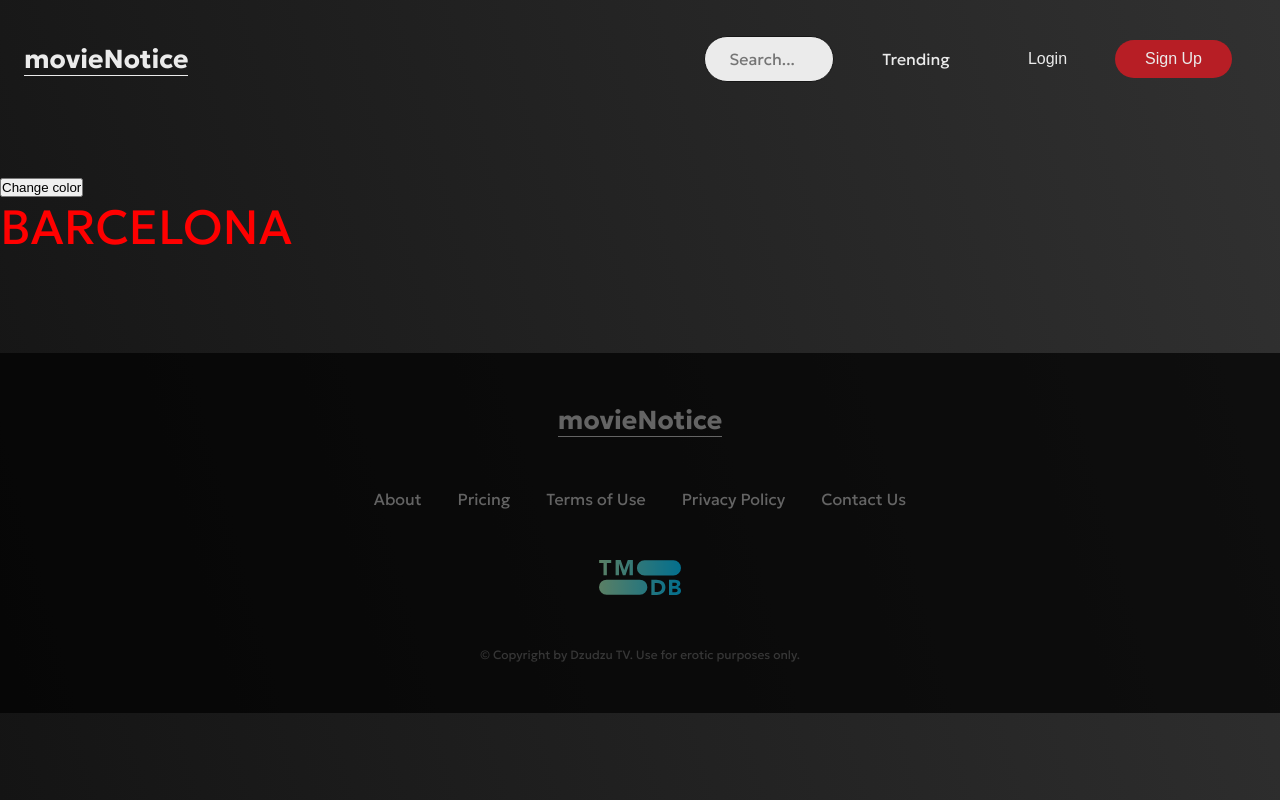
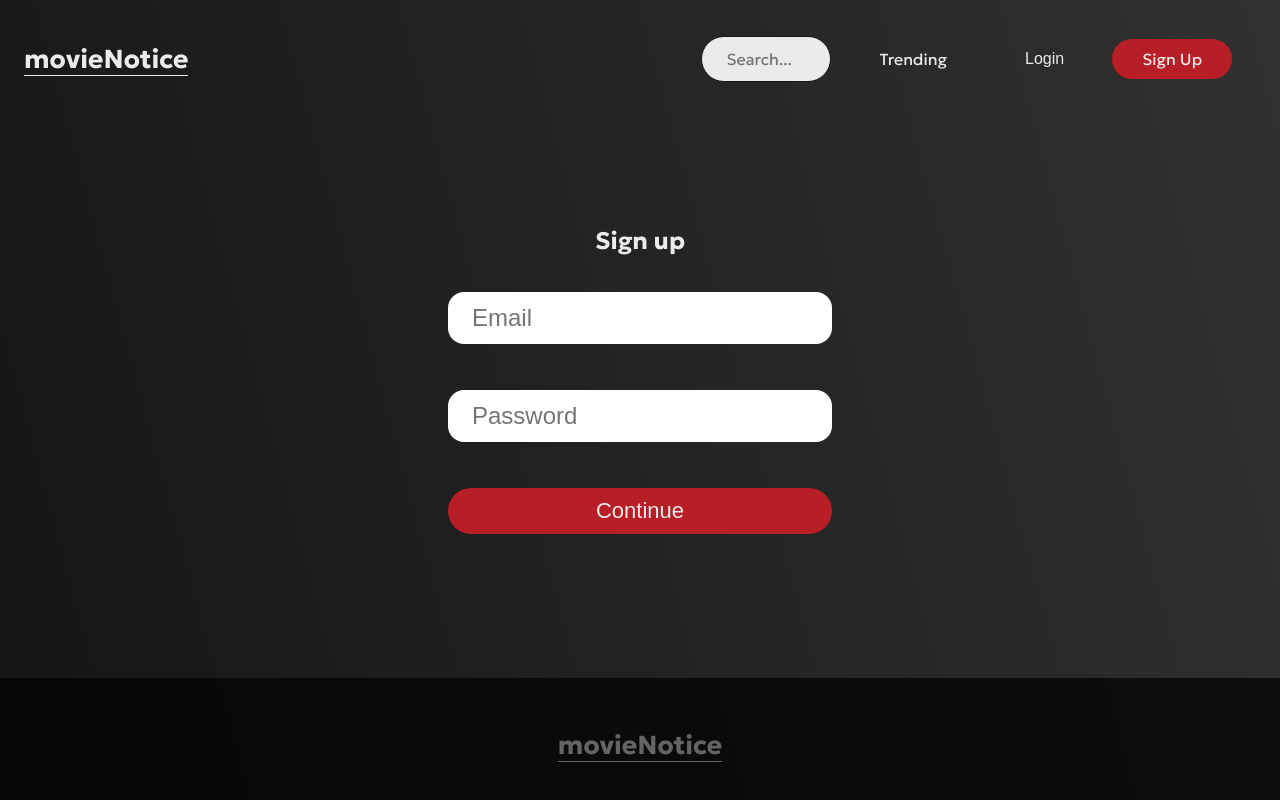
Before and after one commit to lukaghogho/Movie-Notice, a React (Vite) app: page /signup in a window 1280 px wide. Shown: the top 800 px of the page. Built offline with nearby package versions, Linux system fonts and the light colour scheme.

Commit message:
Sign up page added

```diff
--- a/src/components/header/Header.jsx
+++ b/src/components/header/Header.jsx
@@ -45,12 +45,12 @@ const Header = () => {
             </button>
           </li>
           <li>
-            <button
-              onClick={modalClickHandler}
+            <NavLink
+              to="/signup"
               className={`${styles["nav-item"]} ${styles["sign-up"]}`}
             >
               Sign Up
-            </button>
+            </NavLink>
           </li>
         </Fragment>
       )
--- a/src/components/login/Login.jsx
+++ b/src/components/login/Login.jsx
@@ -9,7 +9,7 @@ import AuthErrors from "../store/auth-errors";
 import React, { useContext } from "react";
 
 const Login = (props) => {
-  const ctx = useContext(UserContext);
+  const ctxUser = useContext(UserContext);
   const ctxErrors = useContext(AuthErrors);
   const navigate = useNavigate();
   const {
@@ -31,7 +31,7 @@ const Login = (props) => {
         data.password
       ).then((userCredential) => {
         const user = userCredential.user;
-        ctx.collector({
+        ctxUser.collector({
           type: "LOGIN",
           isLoggedIn: true,
           userID: user.uid,
--- a/src/components/logout/Logout.jsx
+++ b/src/components/logout/Logout.jsx
@@ -6,12 +6,12 @@ import React, { useContext } from "react";
 import UserContext from "../store/user-context";
 
 const Logout = () => {
-  const ctx = useContext(UserContext);
+  const ctxUser = useContext(UserContext);
   const navigate = useNavigate();
   const logoutHandler = async () => {
     try {
       const post = await signOut(auth);
-      // dispatchData({ type: "LOGOUT" });
+      ctxUser.collector({ type: "LOGOUT" });
       navigate("/");
     } catch (error) {
       console.error(error);
--- a/src/pages/home/landing/Landing.jsx
+++ b/src/pages/home/landing/Landing.jsx
@@ -7,8 +7,8 @@ const Landing = () => {
         <div className={styles["text-box"]}>
           <h2 className={styles.heading}>Never miss an episode AGAIN</h2>
           <p className={styles.text}>
-            Subscribe and get notified whenever your favorite movie or new
-            episode of tv show gets released. Wherever you are, whenever it is!
+            Subscribe and get notified whenever new episode of your favorite TV
+            show gets released. Wherever you are, whenever it is!
           </p>
           <button className={styles.btn}>Get Started</button>
         </div>
--- a/src/pages/home/landing/Landing.module.css
+++ b/src/pages/home/landing/Landing.module.css
@@ -29,14 +29,13 @@
   flex-direction: column;
   align-items: center;
   justify-content: space-evenly;
-  /* text-align: center; */
 }
 
 .text {
   color: #ebebebd7;
   font-size: 1.8rem;
   line-height: 1.3;
-  padding: 0 8rem;
+  padding: 0 8.6rem;
   margin-bottom: 2.8rem;
   text-align: center;
 }
@@ -57,8 +56,6 @@
 .btn:hover {
   color: #fff;
   background-color: #6e1216;
-  /* border: 1px solid #fff; */
-  /* transform: scale(0); */
 }
 
 .img {
--- a/src/pages/sign-up/SignUp.jsx
+++ b/src/pages/sign-up/SignUp.jsx
@@ -1,52 +1,123 @@
 import styles from "./Signup.module.css";
 import { useSpring, useTransition, animated } from "@react-spring/web";
-import { useState, Fragment } from "react";
+import { useContext } from "react";
+import { useForm } from "react-hook-form";
+import { useNavigate } from "react-router-dom";
+import { createUserWithEmailAndPassword } from "firebase/auth";
+import { auth } from "../../firebase";
+import AuthErrors from "../../components/store/auth-errors";
+import UserContext from "../../components/store/user-context";
 
 const SignUp = () => {
-  const [color, setColor] = useState(false);
-  const [springs, api] = useSpring(() => ({
-    // from: { color: color ? "red" : "blue" },
-    // to: { color: color ? "blue" : "red" },
-  }));
+  const ctxUser = useContext(UserContext);
+  const ctxErrors = useContext(AuthErrors);
+  const navigate = useNavigate();
+  const {
+    register,
+    unregister,
+    handleSubmit,
+    setError,
+    clearErrors,
+    formState: { errors },
+  } = useForm();
 
-  const handleClick = () => {
-    api.start({
-      from: {
-        color: color ? "red" : "blue",
-      },
-      to: {
-        color: color ? "blue" : "red",
-      },
-    });
-    setColor((prev) => !prev);
+  const submitHandler = async (data, e) => {
+    e.preventDefault();
+    unregister();
+    try {
+      const request = await createUserWithEmailAndPassword(
+        auth,
+        data.email,
+        data.password
+      ).then((userCredential) => {
+        const user = userCredential.user;
+        ctxUser.collector({
+          type: "LOGIN",
+          isLoggedIn: true,
+          userID: user.uid,
+          userEmail: user.email,
+          userJoined: user.metadata.creationTime,
+          userLast: user.metadata.lastSignInTime,
+        });
+        navigate(`/user/profile/${user.uid}`);
+      });
+    } catch (error) {
+      console.error(error);
+      setError(error.code.split("/")[0], {
+        message: ctxErrors[error.code.split("/")[1]],
+      });
+    }
   };
+
+  const errorHandler = () => {
+    console.log(errors);
+  };
+
   return (
-    // <form className={styles.box}>
-    //   <p className={styles.text}>ZDRASTI</p>
-    // </form>
-    <Fragment>
-      <button onClick={handleClick}>Change color</button>
-      <animated.p
-        style={{
-          fontSize: "4.8rem",
-          color: "red",
-          transition: "color, .3s",
-          ...springs,
-        }}
-      >
-        BARCELONA
-      </animated.p>
-      {/* <animated.div
-        onClick={handleClick}
-        style={{
-          width: 80,
-          height: 80,
-          background: "#ff6d6d",
-          borderRadius: 8,
-          ...springs,
-        }}
-      /> */}
-    </Fragment>
+    <form
+      onSubmit={handleSubmit(submitHandler, errorHandler)}
+      className={styles.form}
+    >
+      <h2 className={styles.heading}>Sign up</h2>
+      <div className={styles["inputs-box"]}>
+        <div>
+          <input
+            {...register("email", {
+              required: "This is required",
+              shouldUnregister: true,
+              onChange: (e) => {
+                clearErrors("auth");
+              },
+              pattern: {
+                value:
+                  /^[a-zA-Z0-9.!#$%&'*+/=?^_`{|}~-]+@[a-zA-Z0-9-]+(?:\.[a-zA-Z0-9-]+)*$/,
+                message: "Invalid input",
+              },
+            })}
+            type="email"
+            className={styles.input}
+            placeholder="Email"
+          />
+          <span
+            className={styles["error-text"]}
+            style={{ opacity: `${errors.email?.message ? 1 : 0}` }}
+          >
+            {errors.email?.message ? errors.email.message : ""}
+          </span>
+        </div>
+        <div>
+          <input
+            {...register("password", {
+              required: "This is required",
+              shouldUnregister: true,
+              onChange: (e) => {
+                clearErrors("auth");
+              },
+              minLength: {
+                value: 8,
+                message: "Password should contain at least 8 characters",
+              },
+            })}
+            className={styles.input}
+            type="password"
+            placeholder="Password"
+          />
+          <span
+            className={styles["error-text"]}
+            style={{ opacity: `${errors.password?.message ? 1 : 0}` }}
+          >
+            {errors.password?.message ? errors.password.message : ""}
+          </span>
+          <span
+            className={styles["error-text"]}
+            style={{ opacity: `${errors.auth?.message ? 1 : 0}` }}
+          >
+            {errors.auth?.message ? errors.auth.message : ""}
+          </span>
+        </div>
+      </div>
+      <button className={styles.btn}>Continue</button>
+    </form>
   );
 };
 
--- a/src/pages/sign-up/SignUp.module.css
+++ b/src/pages/sign-up/SignUp.module.css
@@ -1,7 +1,98 @@
-.text {
+.form {
+  max-width: 48rem;
+  color: #ebebeb;
+  border-radius: 22px;
+  padding: 4.8rem;
+  margin: 0 auto;
+}
+
+.heading {
+  font-size: 2.4rem;
+  user-select: none;
+  text-align: center;
+  margin-bottom: 3.6rem;
+}
+
+.inputs-box {
+  display: flex;
+  flex-direction: column;
+  gap: 3.6rem;
+}
+
+.input {
+  width: 100%;
+  font-size: 2.4rem;
+  border-radius: 16px;
+  border: none;
+  padding: 1.2rem 2.4rem;
+  margin-bottom: 1rem;
+}
+
+.input:focus {
+  outline: 1px solid #000;
+}
+
+.input:-webkit-autofill,
+.input:-webkit-autofill:hover,
+.input:-webkit-autofill:focus,
+.input:-webkit-autofill:active {
+  -webkit-box-shadow: 0 0 0 30px #fff inset;
+}
+
+.forgot {
   display: inline-block;
-  font-size: 4.8rem;
-  color: #fff;
-  margin: 0 50%;
-  transform: translateX(-50%);
+  font-size: 1.4rem;
+  margin: 1rem;
+  cursor: pointer;
 }
+
+.error {
+  border: 1px solid #eb2f06 !important;
+  /* background-color: rgba(255, 0, 0, 0.3) !important; */
+}
+
+.error:focus {
+  outline: 1px solid #eb2f06 !important;
+  /* background-color: rgba(255, 0, 0, 0.3) !important; */
+}
+
+.error-text {
+  display: block;
+  color: #eb2f06 !important;
+  font-size: 1.4rem;
+  margin: 0 1rem;
+  transition: all 0.3s;
+}
+
+.btn {
+  width: 100%;
+  display: inline-block;
+  color: #ebebeb;
+  font-size: 2.2rem;
+  text-decoration: none;
+  background-color: #b71e25;
+  border-radius: 33px;
+  border: none;
+  padding: 1rem 3rem;
+  margin-top: 3.6rem;
+  transition: all 0.3s;
+  cursor: pointer;
+}
+
+.btn:hover {
+  background-color: #6e1216;
+}
+
+.btn:disabled,
+.btn:disabled:hover,
+.btn:disabled:active {
+  user-select: none;
+  color: black;
+  background-color: rgb(54, 54, 54);
+}
+
+.auth-error {
+  font-size: 1.4rem;
+  color: #eb2f06 !important;
+  margin-left: 1.2rem;
+}
```
